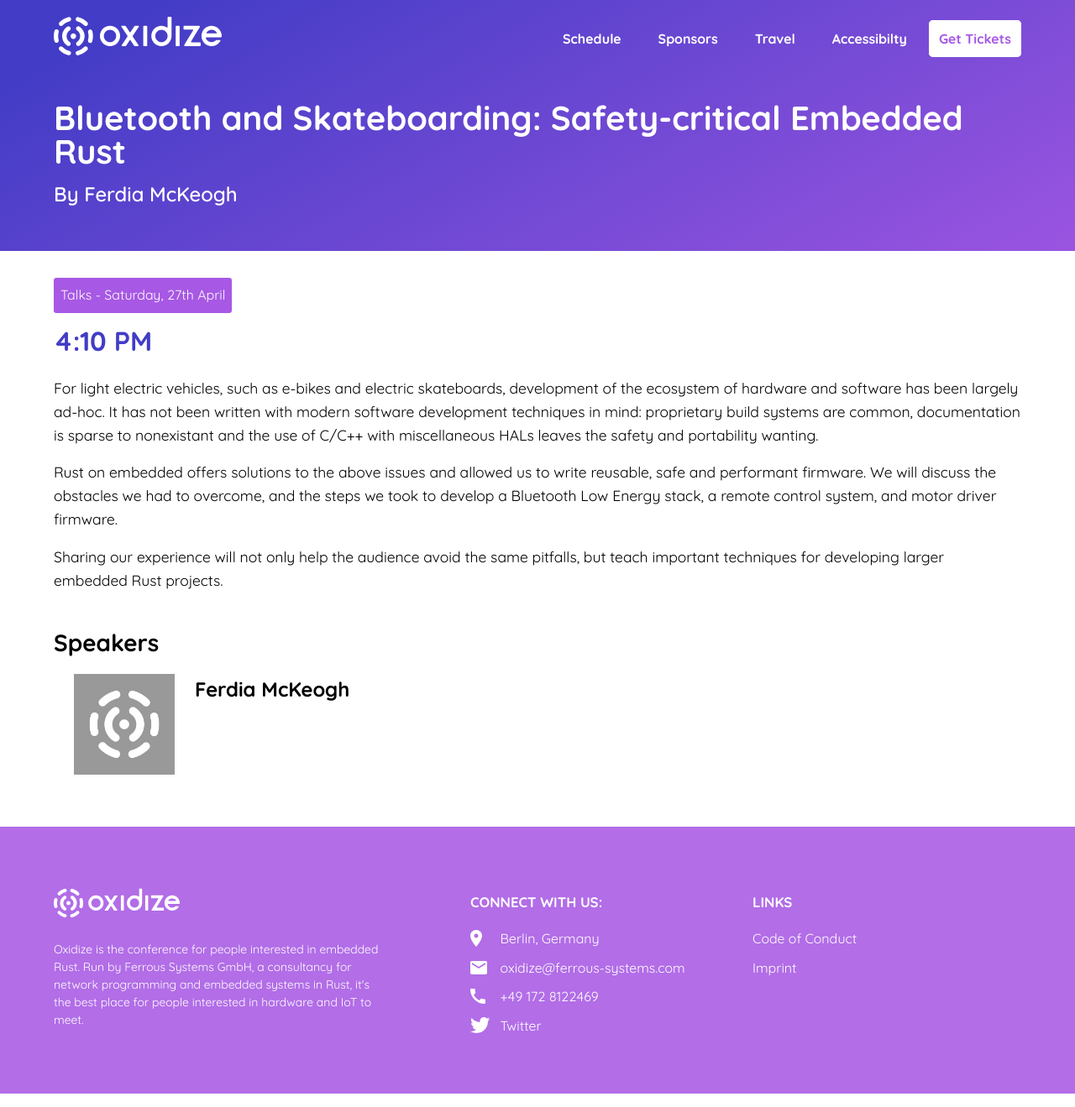
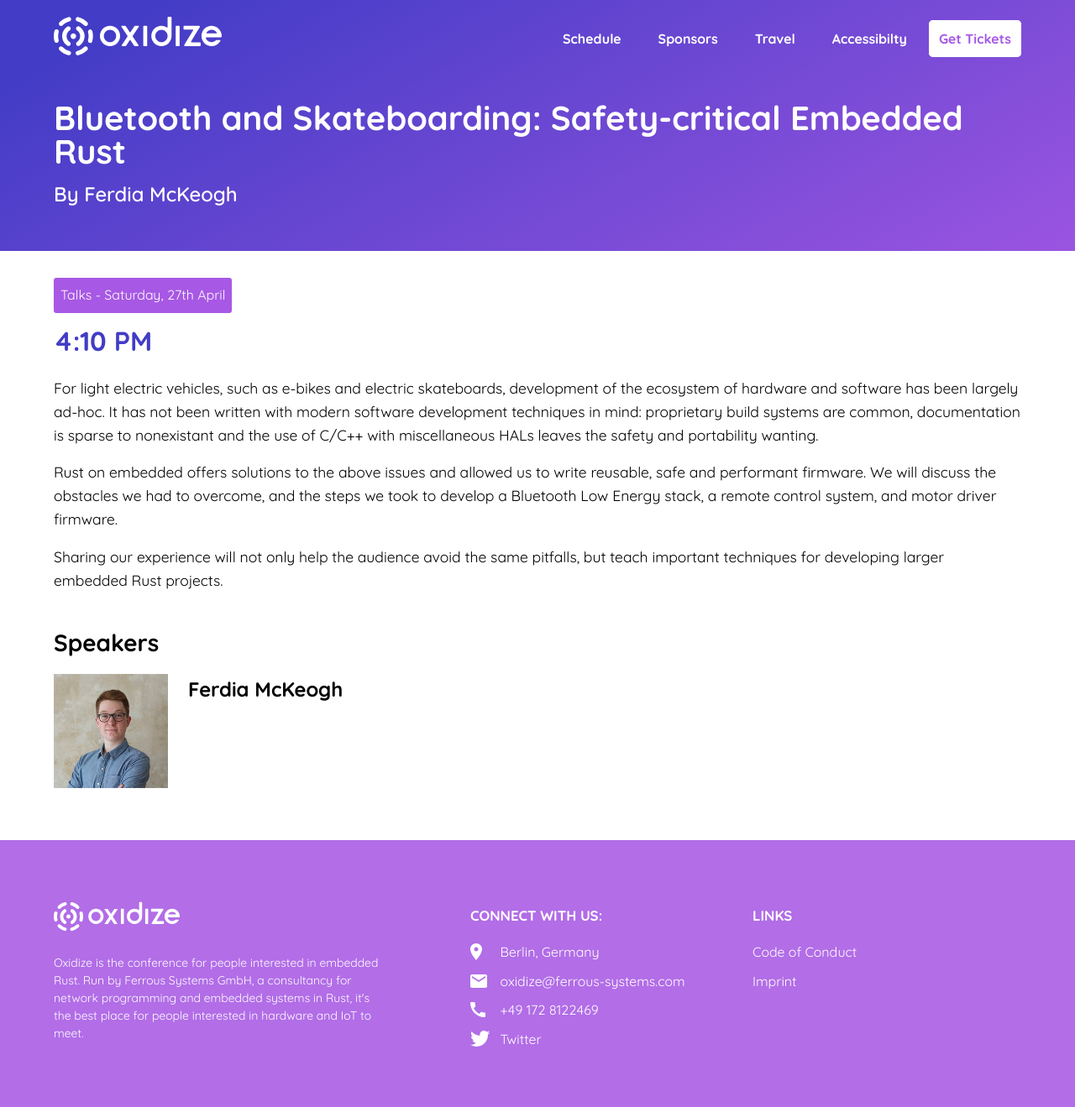
Before and after one commit to ferrous-systems/2019.oxidizeconf.com, a Jekyll site: the page built from _sessions/bluetooth-skateboarding.md, in a window 1280 px wide. Shown: the whole page at 84% size. Built offline with Jekyll 4.4.1, drawn with Linux system fonts in a browser that asks for light colours.

Commit message:
Added more speakers

```diff
--- a/_data/schedule.yml
+++ b/_data/schedule.yml
@@ -64,13 +64,13 @@
       url: /sessions/bluetooth-skateboarding/
       speakers:
         - name: Ferdia McKeogh
-          avatar: speaker.jpg
+          avatar: speakers/ferdia.png
     - title: Industrial-grade IoT application on the road with Rust on Pi
       time: 1640
       url: /sessions/Industrial-grade/
       speakers:
         - name: Tristan Lostroh
-          avatar: speaker.jpg
+          avatar: speakers/tlostroh.png
     - title: TBA
       time: 1710
       url:
--- a/_sass/_components.scss
+++ b/_sass/_components.scss
@@ -143,7 +143,7 @@
     flex-direction: column;
   }
   &s {
-    padding: 1rem 1.5rem 2rem;
+    padding: 1rem 0rem 2rem;
   }
   &_bio {
     flex: 1;
@@ -152,7 +152,7 @@
     }
   }
   &_avatar {
-    width: 7.5rem;
+    width: 8.5rem;
     margin-right: 1.5rem;
   }
   &_name {
--- a/_sessions/bluetooth-skateboarding.md
+++ b/_sessions/bluetooth-skateboarding.md
@@ -3,7 +3,7 @@
 permalink: /sessions/bluetooth-skateboarding/
 speakers:
   - name: Ferdia McKeogh
-    avatar: speaker.jpg
+    avatar: speakers/ferdia.png
     bio:
 time: 4:10 PM
 day: Saturday, 27th April
```
Also changed, not shown: _sessions/industrial-grade.md (+1 -1 lines), images/speakers/ferdia.png (added), images/speakers/hubert.png (added), images/speakers/tlostroh.png (added).
